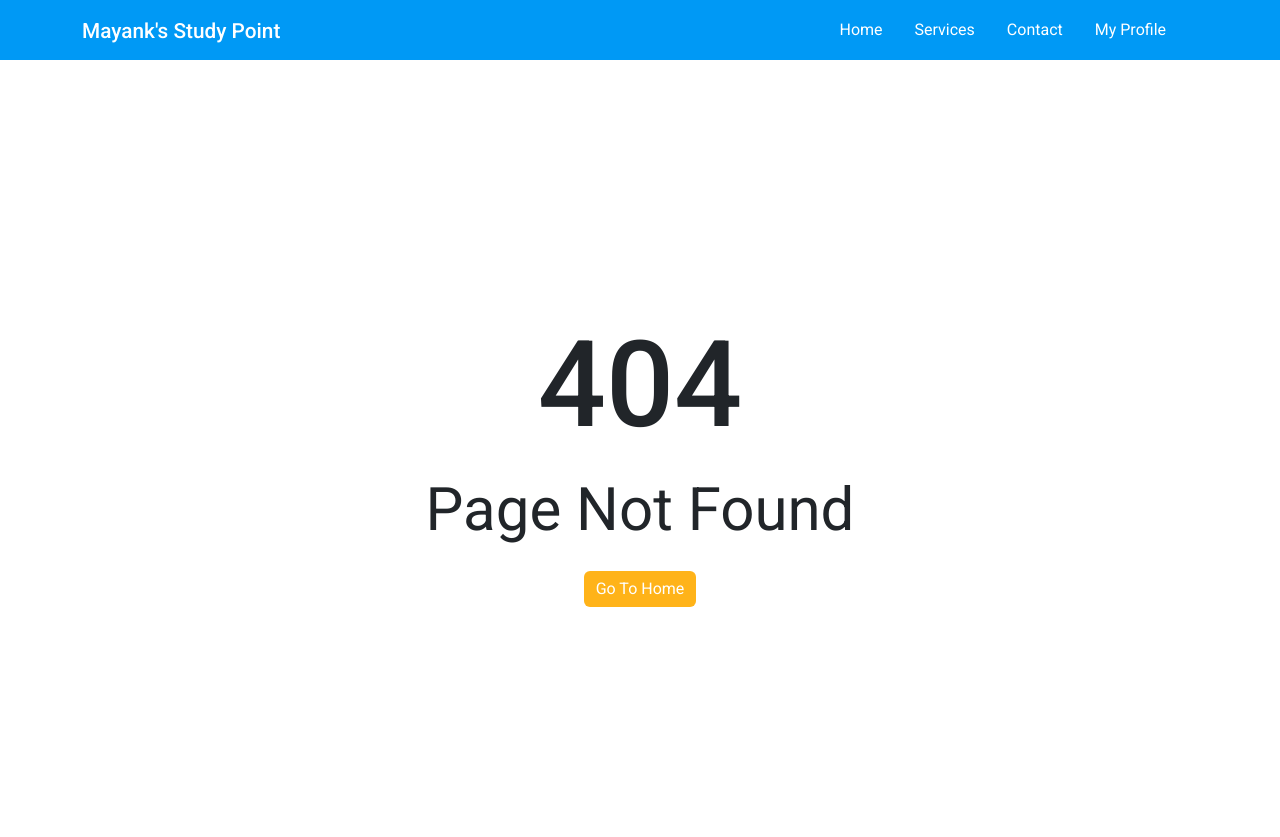
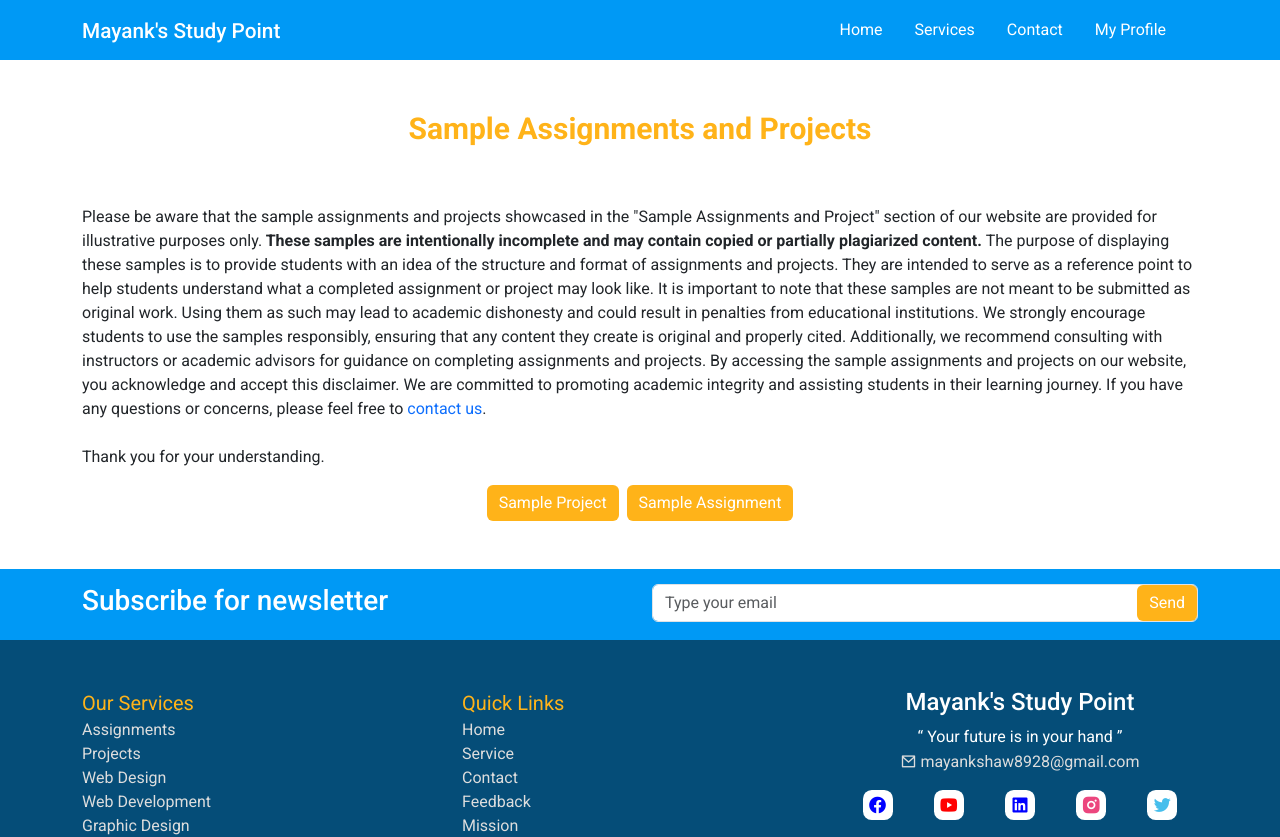
Before and after one commit to AmitShawGit/Mayank_Study_Point_MERN, a React (Create React App) app: page /#/SampleWorks in a window 1280 px wide. Shown: the top 837 px of the page. Built offline with nearby package versions, Linux system fonts and the light colour scheme; no server answers.

Commit message:
product buy now and new popup started

```diff
--- a/src/App.jsx
+++ b/src/App.jsx
@@ -16,7 +16,7 @@ import Phonepay from './payment/Phonepay';
 import ViewPdfs from './pages/services/freepdf/ViewPdfs';
 import ViewPdf from './pages/services/studymat/ViewPdf'
 import ErrorPage from './pages/error/ErrorPage'
-
+import SampleWorks from './pages/home/services/SampleWorks';
 const App = () => {
   return (
     <>
@@ -36,6 +36,7 @@ const App = () => {
           <Route exact path='/view-free-pdf/:id' element={<ViewPdfs />} />
           <Route exact path='/view-pdf/:id' element={<ViewPdf />} />
           <Route exact path='/Phonepay/:id' element={<Phonepay />} />
+          <Route exact path='/SampleWorks' element={<SampleWorks />} />
           <Route exact path='*' element={<ErrorPage />} />
         </Routes>
         <Footer />
--- a/src/components/product/ProductView.jsx
+++ b/src/components/product/ProductView.jsx
@@ -26,8 +26,8 @@ const ProductView = (props) => {
                         <span><del>Rs. {props.price}</del></span><h5> Rs. {props.actualPrice}</h5>
 
                         <div>
-                            <button className='btn btn-warning'>Add to cart</button>
-                            <button className='btn btn-success' onClick={props.buyNow}>Buy Now</button>
+                            <button className='btn btn-warning' >Add to cart</button>
+                            <button className='btn btn-success' onClick={props.buyNow}>{props.actualPrice !== "0000.00"? "Buy Now" : "Download"}</button>
                         </div>
                     </div>
                 </div>
--- /dev/null
+++ b/src/pages/home/services/SampleWorks.jsx
@@ -0,0 +1,41 @@
+import React from 'react'
+import ContentWrapper from '../../../components/wrapper/ContentWrapper';
+import { useNavigate, Link } from 'react-router-dom';
+
+const SampleWorks = () => {
+    const navigate = useNavigate()
+    let goToProject = () => {
+
+        window.open("https://drive.google.com/drive/folders/1-AWTlTznchIVFG3m8uITsj6pDo1zS8dI")
+    }
+    let goToAssignment = () => {
+        window.open
+            ("https://drive.google.com/drive/folders/1P3sGxohTJLzVNdVvCLYiDmpLW6f1neyd")
+    }
+
+    return (
+        <>
+            <ContentWrapper>
+                <h2 className='heading'>Sample Assignments and Projects</h2>
+                <p>Please be aware that the sample assignments and projects showcased in the "Sample Assignments and Project" section of our website are provided for illustrative purposes only.<b> These samples are intentionally incomplete and may contain copied or partially plagiarized content. </b>
+
+                    The purpose of displaying these samples is to provide students with an idea of the structure and format of assignments and projects. They are intended to serve as a reference point to help students understand what a completed assignment or project may look like.
+
+                    It is important to note that these samples are not meant to be submitted as original work. Using them as such may lead to academic dishonesty and could result in penalties from educational institutions.
+
+                    We strongly encourage students to use the samples responsibly, ensuring that any content they create is original and properly cited. Additionally, we recommend consulting with instructors or academic advisors for guidance on completing assignments and projects.
+
+                    By accessing the sample assignments and projects on our website, you acknowledge and accept this disclaimer. We are committed to promoting academic integrity and assisting students in their learning journey. If you have any questions or concerns, please feel free to <Link to="/contact">contact us</Link>.
+                    <br /><br />
+                    Thank you for your understanding.</p>
+                    <div className="text-center">
+
+                <button className='btn btn-primary' onClick={goToProject}>Sample Project</button> &nbsp;
+                <button className='btn btn-primary' onClick={goToAssignment}>Sample Assignment</button>
+                    </div>
+            </ContentWrapper>
+        </>
+    )
+}
+
+export default SampleWorks
--- a/src/pages/home/services/Services.jsx
+++ b/src/pages/home/services/Services.jsx
@@ -22,7 +22,7 @@ const Services = () => {
             text: "Sample Assignment / Projects",
             img: video,
             icon: "ri-projector-2-line projector",
-            route: "https://drive.google.com/drive/folders/1n7sIddEM6A2u2UcVfU_GlE1UEm9unrQx"
+            route: "/SampleWorks"
         },
         {
             id: 3,
```
